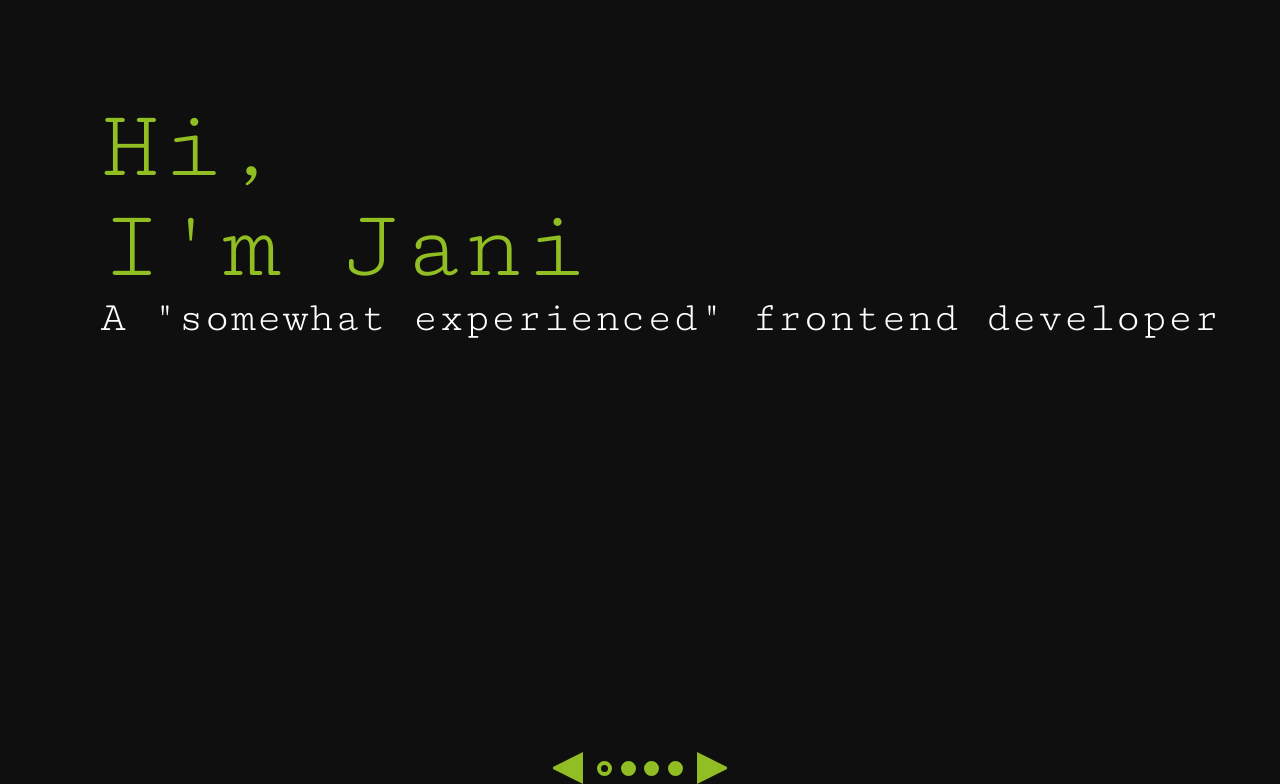
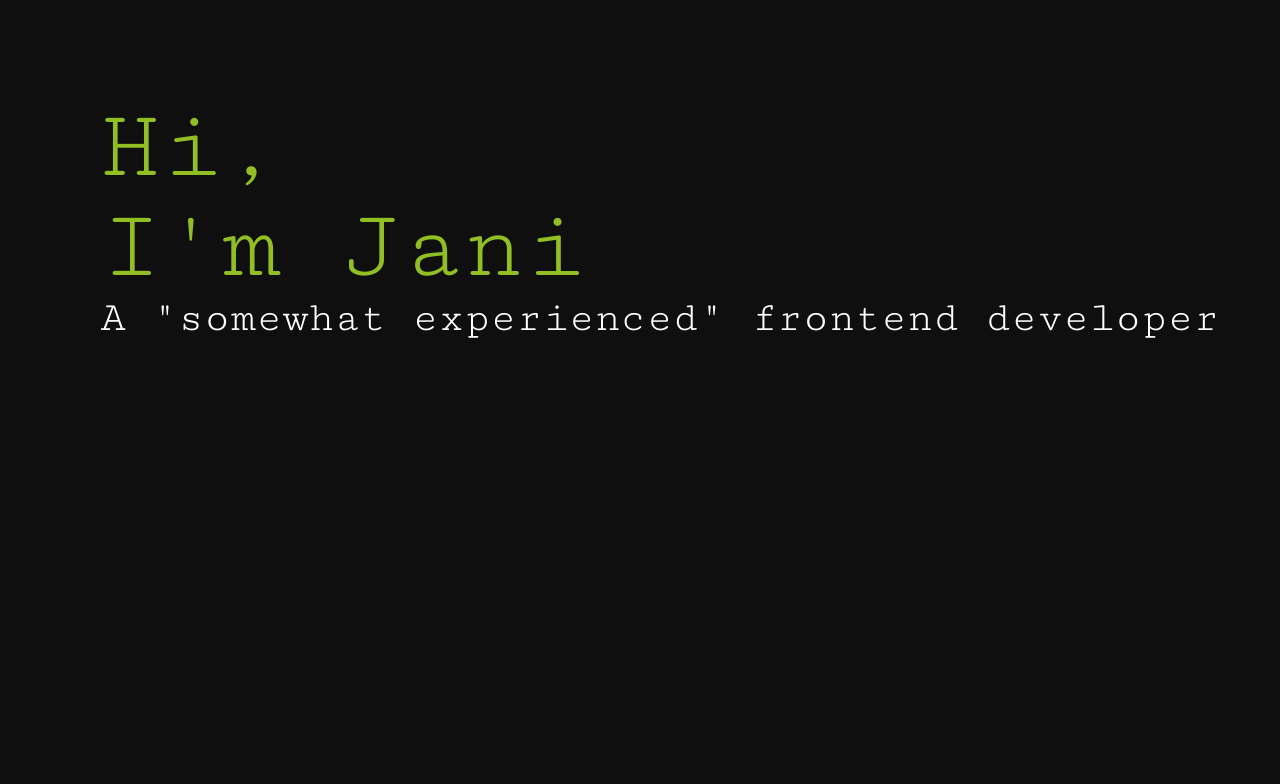
Before and after one commit to jamisto/jamisto.github.io, a plain HTML site: page index.html in a window 1280 px wide. Shown: the part 540-1324 px from the top of the page. After the commit the page ends 1277 px from the top, so only its background shows below. Drawn offline with nearby package versions, Linux system fonts and the light colour scheme.

Commit message:
removed the carusel

```diff
--- a/index.html
+++ b/index.html
@@ -104,15 +104,5 @@
 
 
 </div>
-<div id="carusel" class="green-text">
-    <ul>
-        <button class="left"></button>
-        <li class="Home active" val="1"></li>
-        <li class="About"  val="2"></li>
-        <li class="Experience"  val="3"></li>
-        <li class="Works" val="4"></li>
-        <button class="right"></button>
-    </ul>
-</div>
 </body>
 </html>
```
